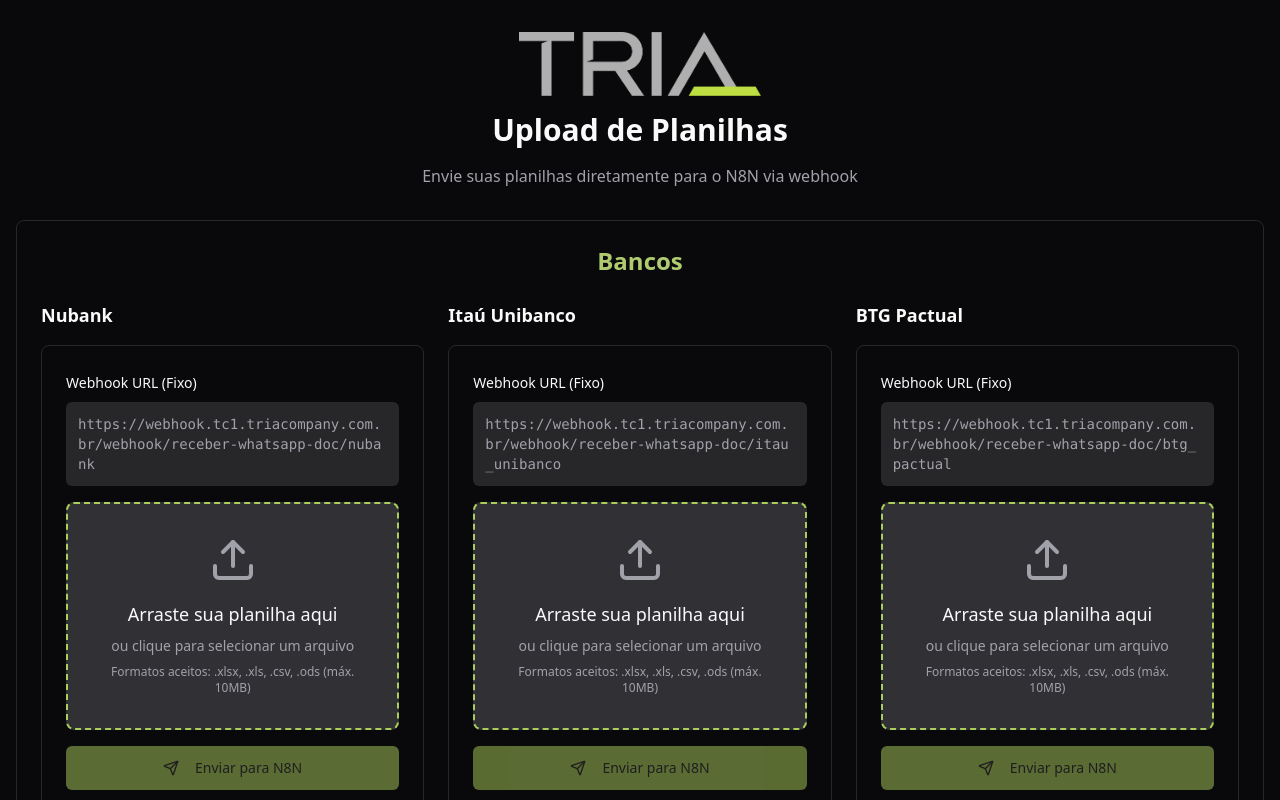
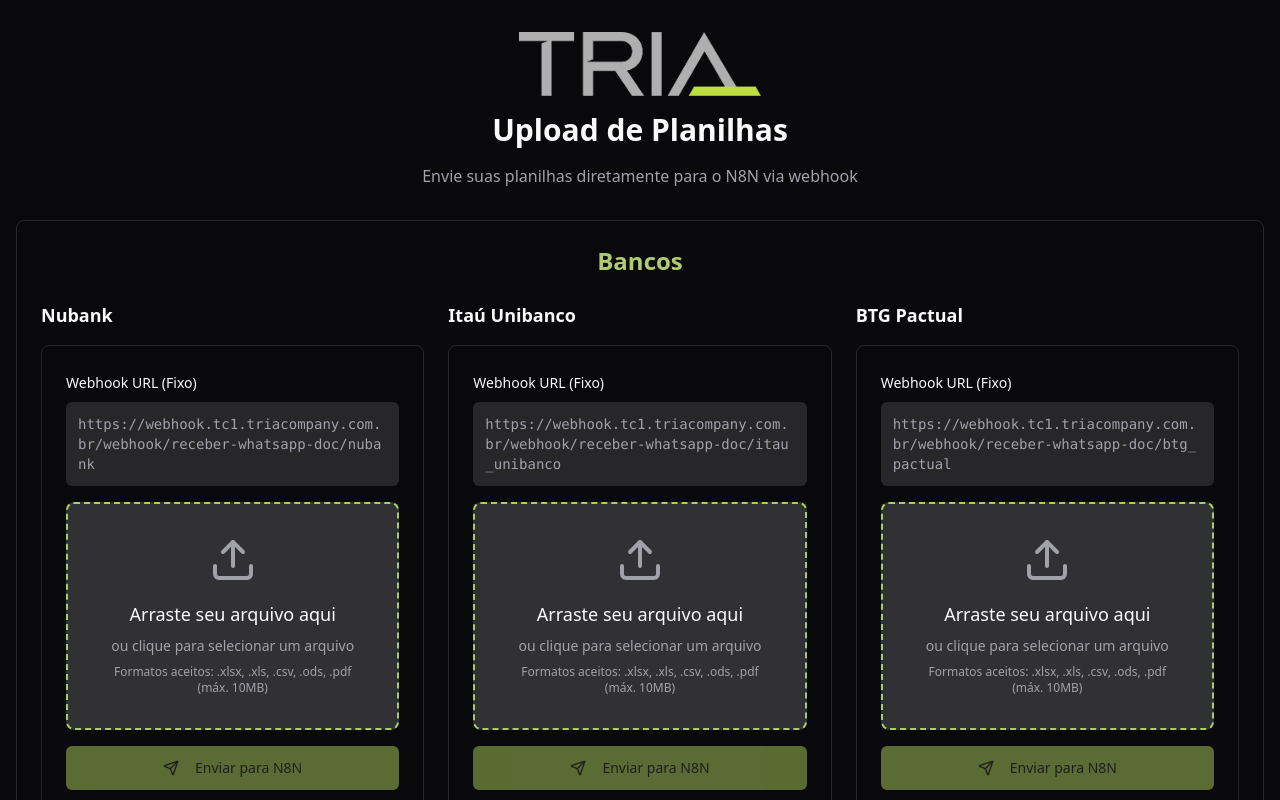
Before and after one commit to lucas-ai-max/financeiro-tria, a React (Vite) app: page /upload in a window 1280 px wide. Shown: the top 800 px of the page. Built offline with nearby package versions, Linux system fonts and the light colour scheme.

Commit message:
Refactor: Update accepted file types

```diff
--- a/src/components/upload/UploadArea.tsx
+++ b/src/components/upload/UploadArea.tsx
@@ -51,13 +51,13 @@ export const UploadArea: React.FC<UploadAreaProps> = ({
           <Upload className="h-12 w-12 text-muted-foreground mx-auto" />
           <div className="space-y-2">
             <p className="text-lg font-medium text-foreground">
-              Arraste sua planilha aqui
+              Arraste seu arquivo aqui
             </p>
             <p className="text-sm text-muted-foreground">
               ou clique para selecionar um arquivo
             </p>
             <p className="text-xs text-muted-foreground">
-              Formatos aceitos: .xlsx, .xls, .csv, .ods (máx. 10MB)
+              Formatos aceitos: .xlsx, .xls, .csv, .ods, .pdf (máx. 10MB)
             </p>
           </div>
         </div>
```
